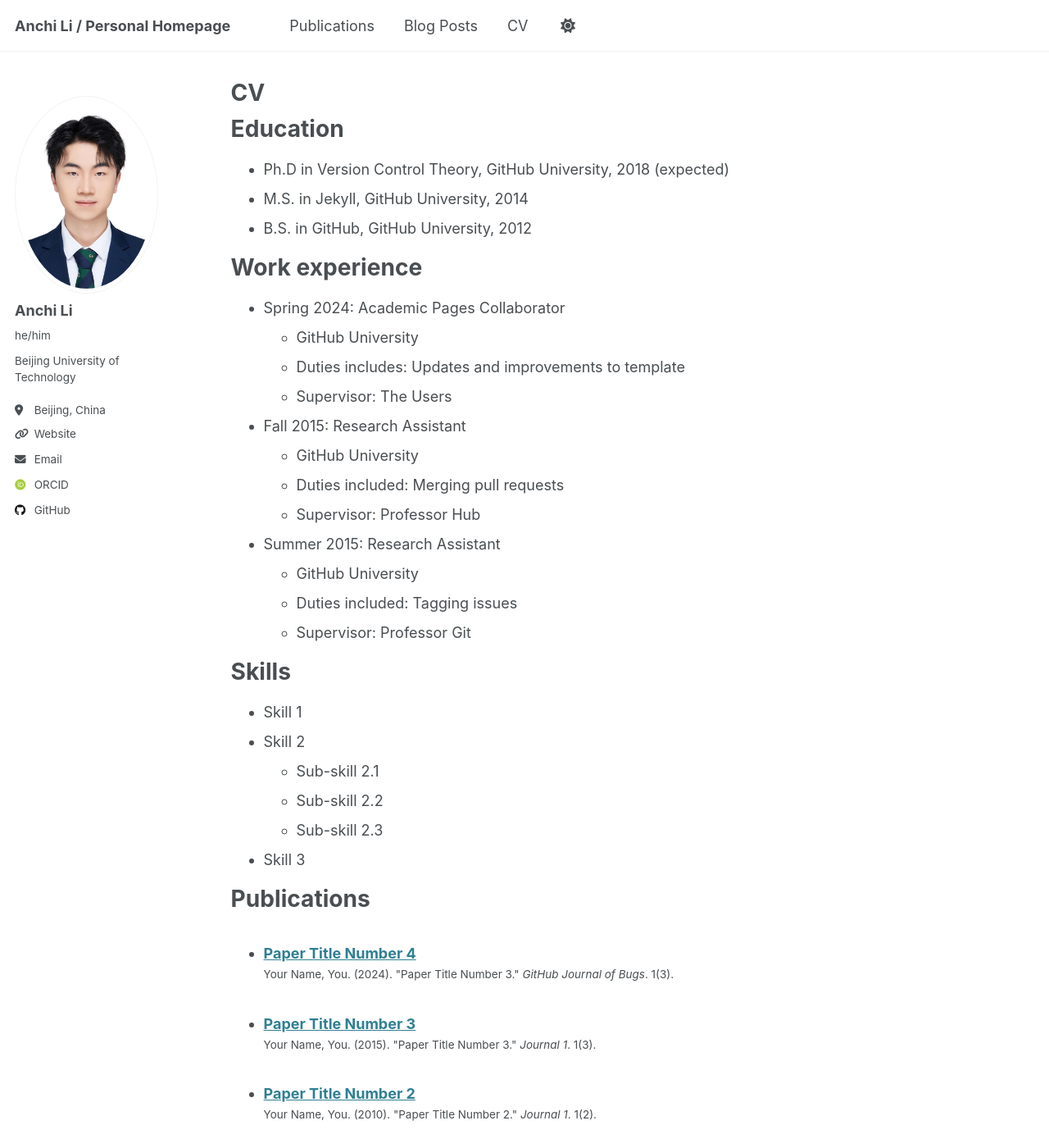
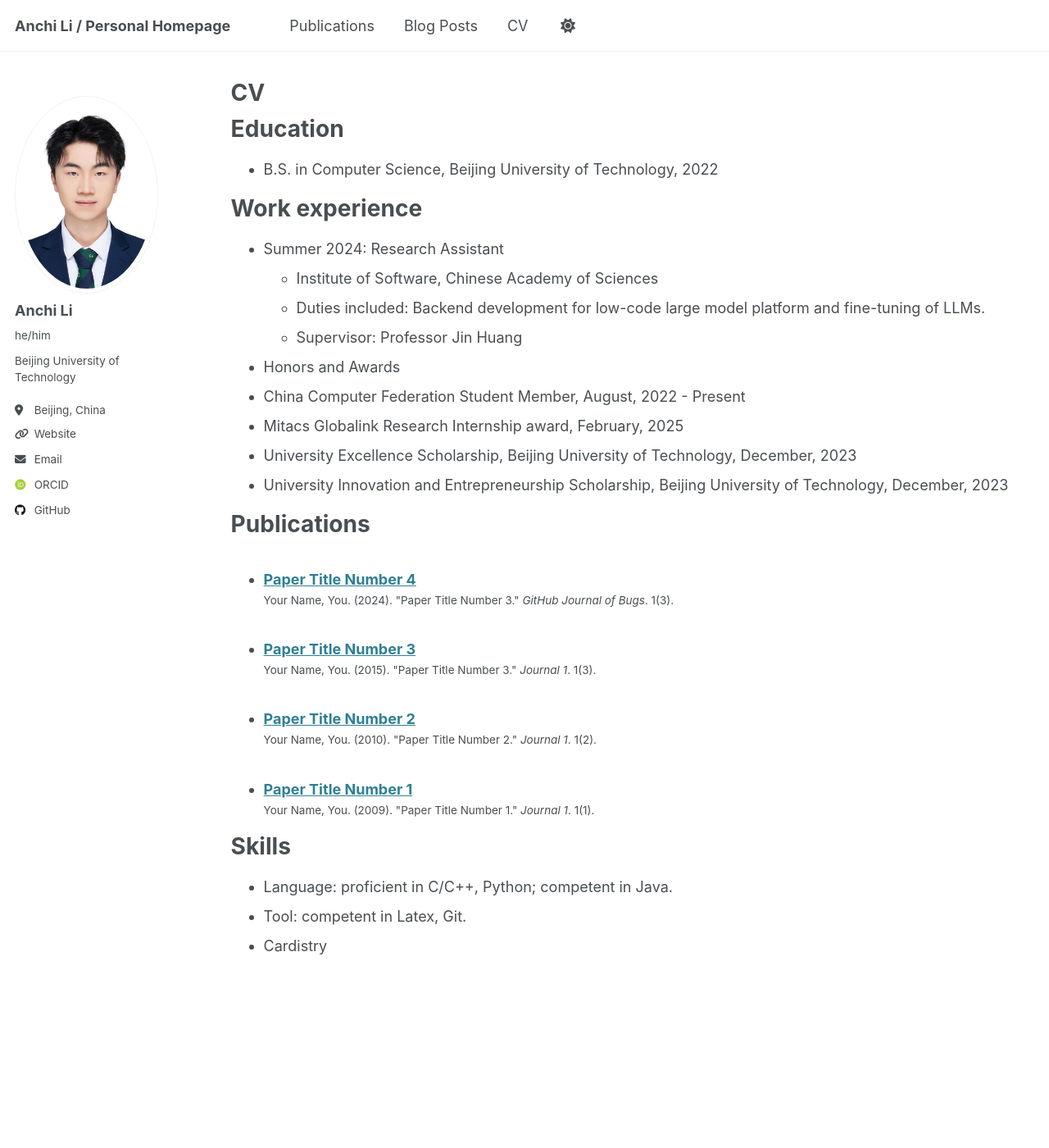
Before and after one commit to l1anch1/l1anch1.github.io, a Jekyll site: the page built from _pages/cv.md, in a window 1280 px wide and 1400 px high. Shown: the whole window at 82% size. Built offline with Jekyll 4.4.1, drawn with Linux system fonts in a browser that asks for light colours; some web fonts are replaced; some of the changed text lies outside the part shown.

Commit message:
update cv

```diff
--- a/_pages/cv.md
+++ b/_pages/cv.md
@@ -11,13 +11,11 @@ redirect_from:
 
 Education
 ======
-* Ph.D in Version Control Theory, GitHub University, 2018 (expected)
-* M.S. in Jekyll, GitHub University, 2014
-* B.S. in GitHub, GitHub University, 2012
+* B.S. in Computer Science, Beijing University of Technology, 2022
 
 Work experience
 ======
-* Spring 2024: Academic Pages Collaborator
+<!-- * Spring 2024: Academic Pages Collaborator
   * GitHub University
   * Duties includes: Updates and improvements to template
   * Supervisor: The Users
@@ -25,21 +23,22 @@ Work experience
 * Fall 2015: Research Assistant
   * GitHub University
   * Duties included: Merging pull requests
-  * Supervisor: Professor Hub
+  * Supervisor: Professor Hub-->
 
-* Summer 2015: Research Assistant
-  * GitHub University
-  * Duties included: Tagging issues
-  * Supervisor: Professor Git
+* Summer 2024: Research Assistant
+  * Institute of Software, Chinese Academy of Sciences
+  * Duties included: Backend development for low-code large model platform and fine-tuning of LLMs.
+  * Supervisor: Professor Jin Huang
 
-Skills
-======
-* Skill 1
-* Skill 2
-  * Sub-skill 2.1
-  * Sub-skill 2.2
-  * Sub-skill 2.3
-* Skill 3
+
+* Honors and Awards
+- China Computer Federation Student Member, August, 2022 - Present
+- Mitacs Globalink Research Internship award, February, 2025
+- University Excellence Scholarship, Beijing University of Technology, December, 2023
+- University Innovation and Entrepreneurship Scholarship, Beijing University of Technology, December, 2023
+
+
+
 
 Publications
 ======
@@ -47,18 +46,24 @@ Publications
     {% include archive-single-cv.html %}
   {% endfor %}</ul>
 
-Talks
+<!-- Talks
 ======
   <ul>{% for post in site.talks reversed %}
     {% include archive-single-talk-cv.html  %}
-  {% endfor %}</ul>
+  {% endfor %}</ul> -->
 
-Teaching
+<!-- Teaching
 ======
   <ul>{% for post in site.teaching reversed %}
     {% include archive-single-cv.html %}
-  {% endfor %}</ul>
+  {% endfor %}</ul> -->
 
-Service and leadership
+<!-- Service and leadership
 ======
-* Currently signed in to 43 different slack teams
+* Currently signed in to 43 different slack teams -->
+
+Skills
+======
+* Language: proficient in C/C++, Python; competent in Java.
+* Tool: competent in Latex, Git.
+* Cardistry
```
Also changed, not shown: _posts/2025-6-24-Props-and-Context-in-React.md (renamed from _posts/2025-6-28-Props-and-Context-in-React.md, +1 -1 lines).
